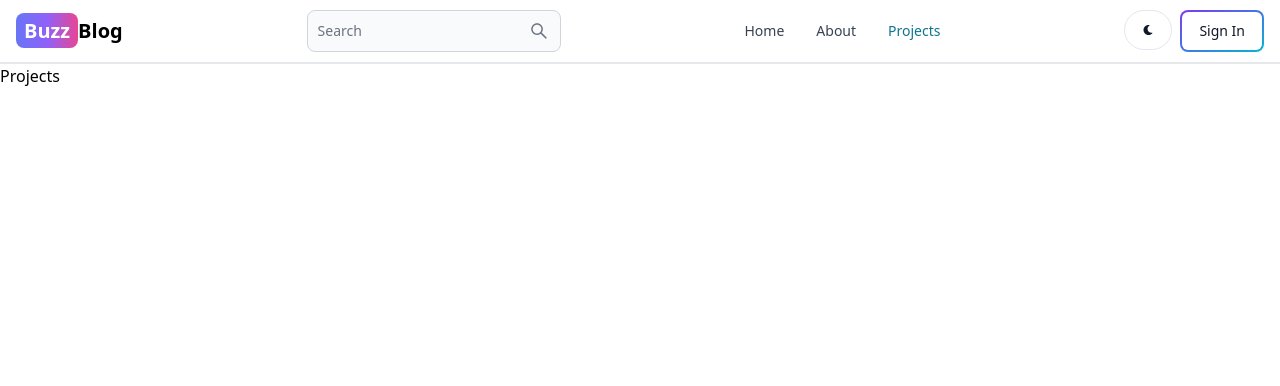
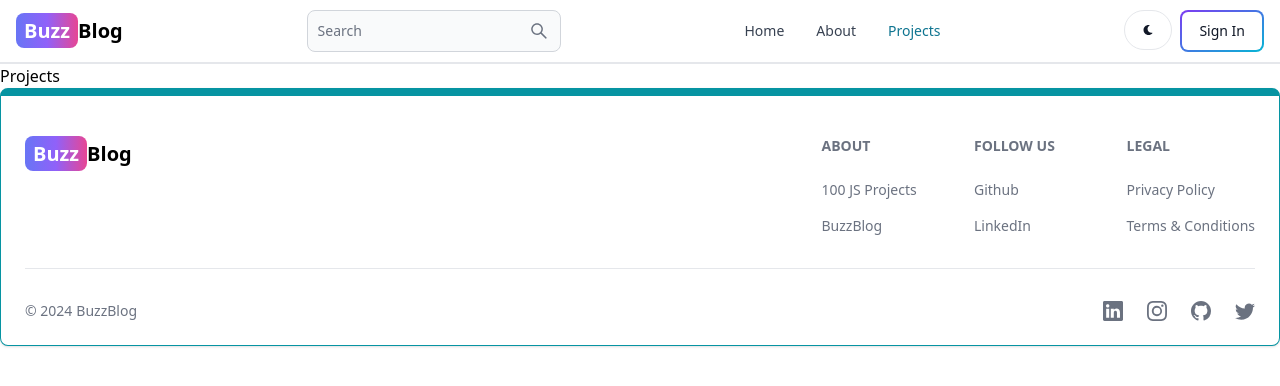
Before and after one commit to tayyabm708/BuzzBlog, a React (Vite) app in the folder client/: page /projects in a window 1280 px wide. Shown: the top 386 px of the page. Built offline with nearby package versions, Linux system fonts and the light colour scheme.

Commit message:
create footer component

```diff
--- a/client/src/App.jsx
+++ b/client/src/App.jsx
@@ -7,6 +7,8 @@
 import SignUp from "./pages/SignUp";
 import Projects from "./pages/Projects";
 import Header from "./compnents/Header";
+
+import FooterCom from "./compnents/Footer";
 export default function App() {
   return (
     <div>
@@ -20,6 +22,7 @@
           <Route path="/sign-up" element={<SignUp />} />
           <Route path="/projects" element={<Projects />} />
         </Routes>
+        <FooterCom />
       </BrowserRouter>
     </div>
   );
--- /dev/null
+++ b/client/src/compnents/Footer.jsx
@@ -0,0 +1,87 @@
+import { Footer } from "flowbite-react";
+import React from "react";
+import { Link } from "react-router-dom";
+import { BsInstagram, BsTwitter, BsGithub, BsLinkedin } from "react-icons/bs";
+
+export default function FooterCom() {
+  return (
+    <Footer container className="border border-t-8 border-teal-500">
+      <div className="w-full max-w-7xl mx-auto">
+        <div className="grid w-full justify-between sm:flex md:grid-cols-1">
+          <div className="mt-5">
+            <Link
+              to="/"
+              className="self-center whitespace-nowrap text-lg sm:text-xl font-semibold dark:text-white"
+            >
+              <span className="px-2 py-1 bg-gradient-to-r from-indigo-500 via-purple-500 to-pink-500 rounded-lg text-white">
+                Buzz
+              </span>
+              Blog
+            </Link>
+          </div>
+          <div className="grid grid-cols-2 gap-8 mt-4 sm:grid-cols-3 sm:gap-6">
+            <div>
+              <Footer.Title title="About" />
+              <Footer.LinkGroup col>
+                <Footer.Link
+                  href="https://www.100jsprojects.com"
+                  target="_blank"
+                  rel="noopener noreferrer"
+                >
+                  100 JS Projects
+                </Footer.Link>
+                <Footer.Link
+                  href="/about"
+                  target="_blank"
+                  rel="noopener noreferrer"
+                >
+                  BuzzBlog
+                </Footer.Link>
+              </Footer.LinkGroup>
+            </div>
+            <div>
+              <Footer.Title title="Follow us" />
+              <Footer.LinkGroup col>
+                <Footer.Link
+                  href="https://www.github.com/tayyabm708"
+                  target="_blank"
+                  rel="noopener noreferrer"
+                >
+                  Github
+                </Footer.Link>
+                <Footer.Link
+                  href="https://www.linkedin.com/in/muhammad-tayyab708"
+                  target="_blank"
+                  rel="noopener noreferrer"
+                >
+                  LinkedIn
+                </Footer.Link>
+              </Footer.LinkGroup>
+            </div>
+            <div>
+              <Footer.Title title="Legal" />
+              <Footer.LinkGroup col>
+                <Footer.Link href="#">Privacy Policy</Footer.Link>
+                <Footer.Link href="#">Terms &amp; Conditions</Footer.Link>
+              </Footer.LinkGroup>
+            </div>
+          </div>
+        </div>
+        <Footer.Divider />
+        <div className="w-full sm:flex sm:items-center sm:justify-between ">
+          <Footer.Copyright
+            href="#"
+            by="BuzzBlog"
+            year={new Date().getFullYear()}
+          />
+          <div className="flex gap-6 sm:mt-0 mt-4 sm:justify-center">
+            <Footer.Icon href="https://www.linkedin.com/in/muhammad-tayyab708" icon={BsLinkedin} />
+            <Footer.Icon href="https://www.instagram.com/tayyabm708/" icon={BsInstagram} />
+            <Footer.Icon href="https://www.github.com/tayyabm708" icon={BsGithub} />
+            <Footer.Icon href="#" icon={BsTwitter} />
+          </div>
+        </div>
+      </div>
+    </Footer>
+  );
+}
```
